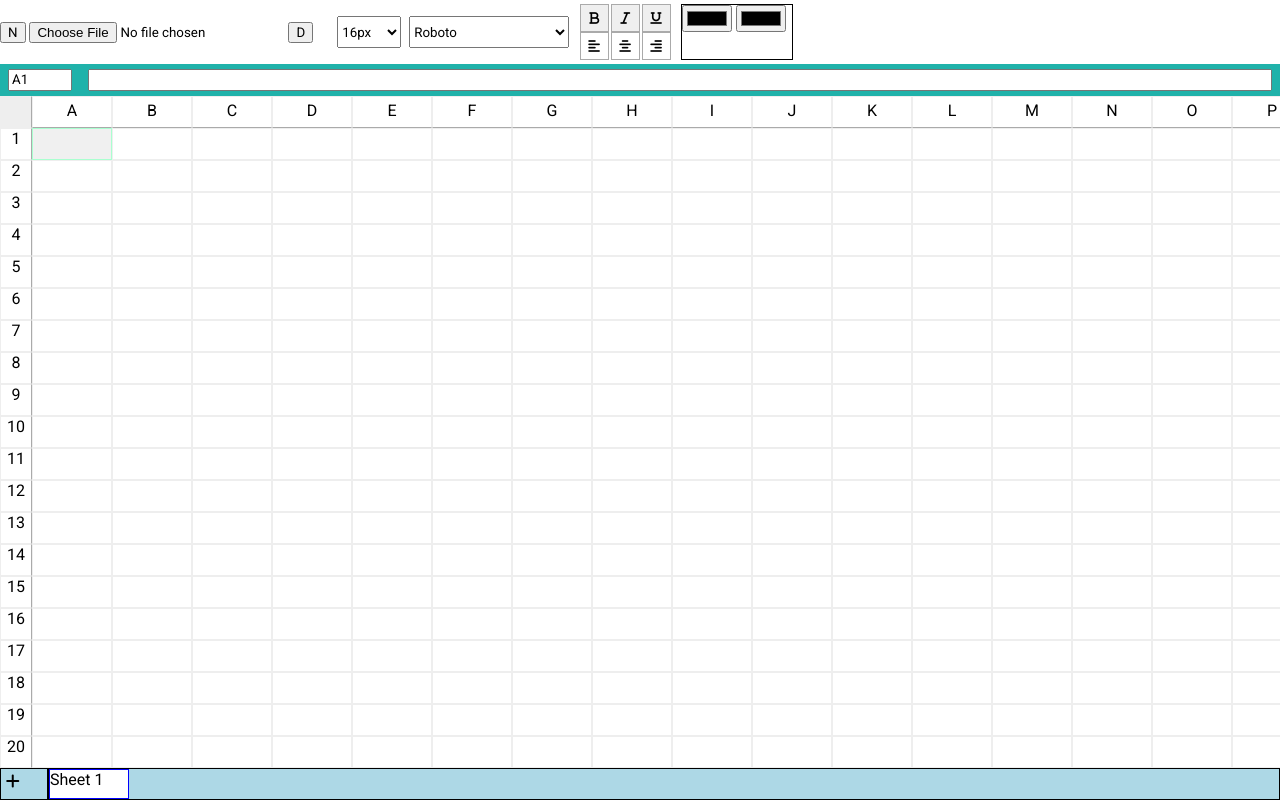
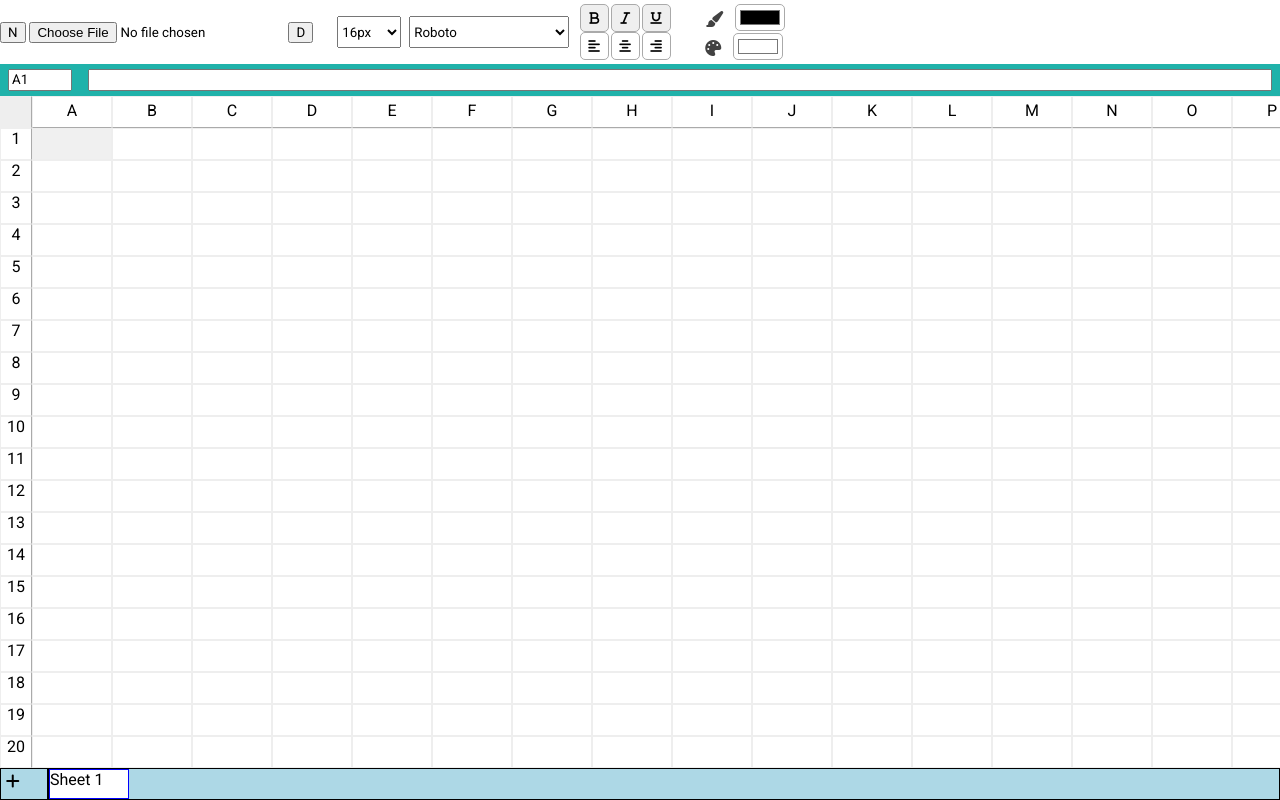
Before and after one commit to Avneet26/Excel-clone, a plain HTML site: page index.html in a window 1280 px wide. Drawn offline with Linux system fonts and the light colour scheme.

Commit message:
formatting added with somw UI changes

```diff
--- a/grid.js
+++ b/grid.js
@@ -184,6 +184,7 @@ function handleCellClick(e) {
     fontSelect.value = cellObj.fontFamily;
     fontSizeSelect.value = cellObj.fontSize;
     fontColor.value = cellObj.color;
+    bgColorSelect.value = cellObj.bColor;
 }
 
 //excel me first cell clicked hota hai already
--- a/index.html
+++ b/index.html
@@ -72,8 +72,14 @@
             </div>
 
             <div class="color-container">
-                <input type="color" class="font-color" />
-                <input type="color" class="cell-color" />
+                <div>
+                    <i class="fas fa-paint-brush"></i>
+                    <input type="color" class="font-color" />
+                </div>
+                <div>
+                    <i class="fas fa-palette"></i>
+                    <input type="color" class="cell-color" />
+                </div>
             </div>
         </div>
         <div class="formula-container">
--- a/style.css
+++ b/style.css
@@ -28,9 +28,13 @@ body {
     flex-direction: column;
     align-items: center;
     justify-content: space-between;
+
+}
+.bui-align button{
+    transition: all 200ms ease;
+    cursor: pointer;
 }
 .bui-container{
-    background-color: white;
     height: 2rem;
     width: 95%;
     display: flex;
@@ -41,6 +45,8 @@ body {
     height: 97%;
     width: 32%;
     border: 1px solid #aaa;
+    /* background-color: #fff; */
+    border-radius: 5px;
 }
 .align-container{
     height: 2rem;
@@ -54,15 +60,30 @@ body {
     width: 32%;
     background-color: white;
     border: 1px solid #aaa;
+    border-radius: 5px;
 }
 .color-container{
-    border: 1px solid;
     height: 3.5rem;
     width: 7rem;
+    display: flex;
+    flex-direction:column;
+    justify-content: space-between;
+    margin-left: 1.5rem;
+}
+.color-container i{
+    color: rgb(66, 66, 66)
+}
+
+.color-container div input{
+    margin-left: 0.5rem;
+    background-color: rgb(255, 255, 255);
+    border-radius: 5px;
+    border: 1px solid #aaa;
 }
 .active-btn{
     background-color: rgb(192, 255, 192);
 }
+
 
 /*FORMULA BAR STYLING*/
 .formula-container {
@@ -142,7 +163,6 @@ body {
     display: flex;
 }
 .active-cell{
-    border: 1px solid rgb(170, 255, 208);
     background-color: rgb(240, 240, 240);
 }
 
```
